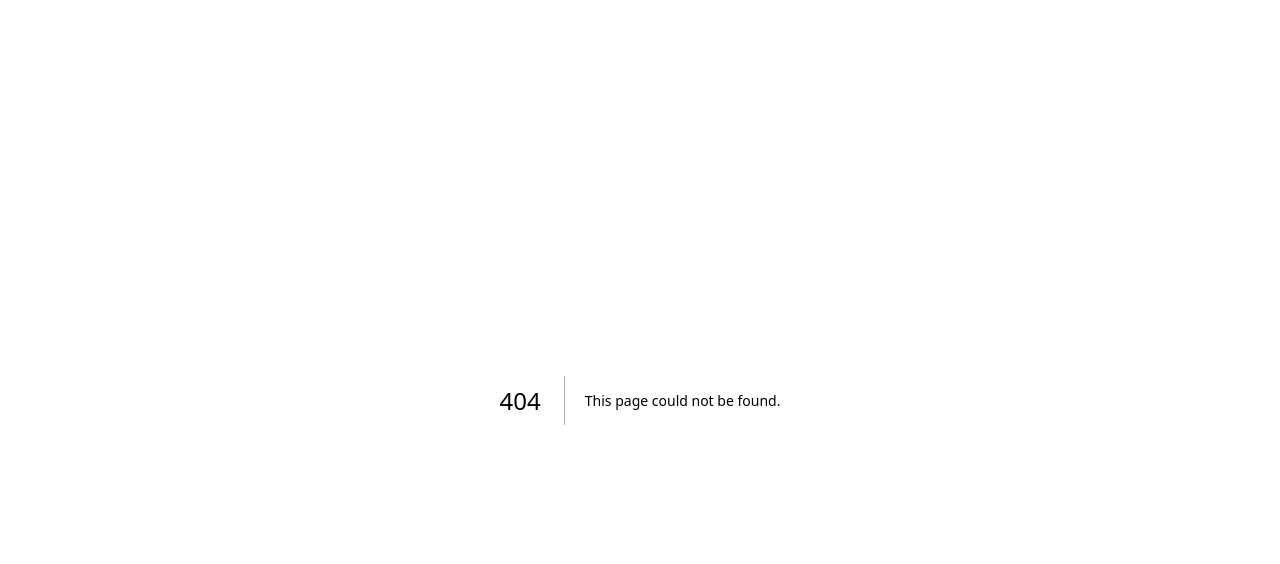
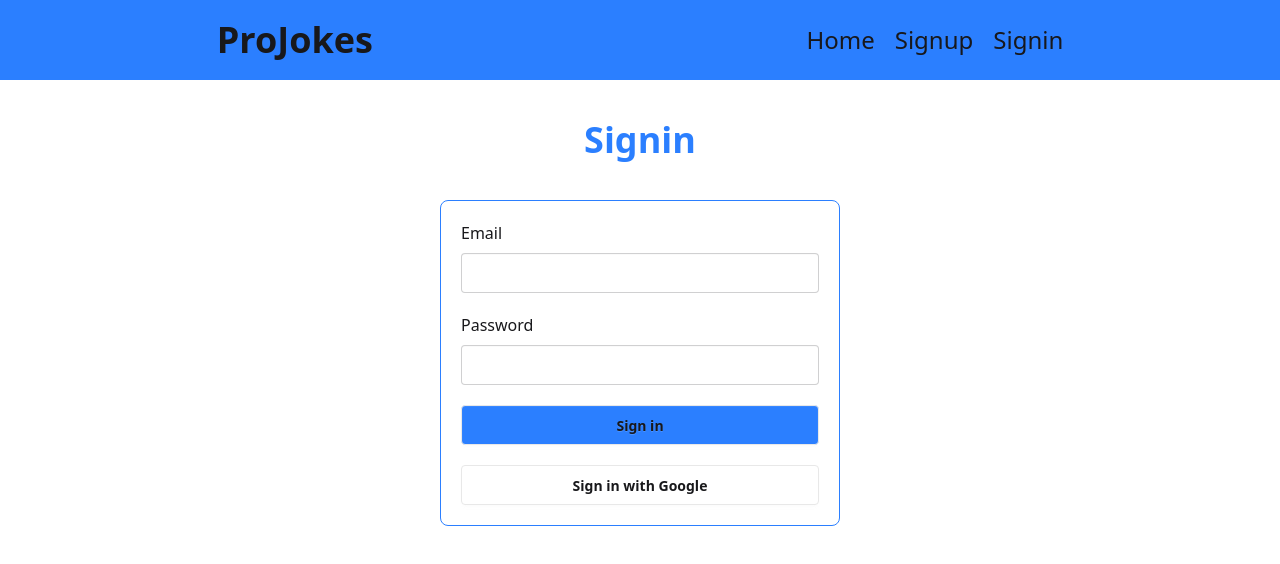
Before and after one commit to Jumanjigobez/Nextjs, a Next.js app in the folder prac_3/: page /signin in a window 1280 px wide. Before the commit this address had no page. Shown: the top 564 px of the page. Built offline with nearby package versions, Linux system fonts and the light colour scheme.

Commit message:
Added nav, signin & states

```diff
--- /dev/null
+++ b/prac_3/app/components/header.tsx
@@ -0,0 +1,35 @@
+
+import Link from "next/link";
+
+const Header = () => {
+  return (
+    <header className=" bg-blue-500 w-screen pt-5 pb-5 flex justify-around items-center lg:flex-row max-[800px]:flex-col">
+        <div className="logo_part">
+            <h1 className="text-4xl font-extrabold">ProJokes</h1>
+        </div>
+        <nav>
+            <ul className="flex items-center justify-center gap-5 text-2xl">
+                <li>
+                    <Link href="/" className="hover:text-gray-700">
+                        Home
+                    </Link>
+                </li>
+
+                 <li>
+                    <Link href="/signup" className="hover:text-gray-700">
+                        Signup
+                    </Link>
+                </li>
+
+                 <li>
+                    <Link href="/signin" className="hover:text-gray-700">
+                        Signin
+                    </Link>
+                </li>
+            </ul>
+        </nav>
+    </header>
+  )
+}
+
+export default Header
--- a/prac_3/app/layout.tsx
+++ b/prac_3/app/layout.tsx
@@ -1,6 +1,7 @@
 import type { Metadata } from "next";
 import { Geist, Geist_Mono } from "next/font/google";
 import "./globals.css";
+import Header from "./components/header";
 
 const geistSans = Geist({
   variable: "--font-geist-sans",
@@ -25,7 +26,8 @@ export default function RootLayout({
   return (
     <html lang="en">
       <body className={`${geistSans.variable} ${geistMono.variable}`}>
-        <main className="flex flex-col items-center h-screen p-10 gap-10">
+        <main className="flex flex-col items-center w-screen p-10 pt-0 gap-10">
+          <Header/>
           {children}
         </main>
 
--- /dev/null
+++ b/prac_3/app/signin/page.tsx
@@ -0,0 +1,46 @@
+"use client";
+import React, { useEffect, useState } from 'react'
+
+const Signin = () => {
+    const [email, setEmail] = useState<String | null>(null),
+          [psk, setPsk] = useState<String | null>(null);
+
+    // useEffect(()=>{
+    //    console.log(email, psk);
+    // },[email, psk])
+
+  return (
+
+    <>
+    <div className="title">
+        <h1 className="text-4xl text-blue-500 font-bold">Signin</h1>
+    </div>
+
+    <div className="form_part card card-border w-100 p-5 border-blue-500">
+        <form className='card flex flex-col gap-5 w-full'>
+
+             <div className="input_group flex flex-col gap-2 w-full">
+                <label htmlFor="email">Email</label>
+                <input type="email" name="email" id="email" required className='input w-full' onChange={(e)=>setEmail(e.target.value)}/>
+            </div>
+
+            <div className="input_group flex flex-col gap-2 w-full">
+                <label htmlFor="psk">Password</label>
+                <input type="password" name="psk" id="psk" required className='input w-full' onChange={(e)=>setPsk(e.target.value)}/>
+            </div>
+
+
+
+            <div className="input_group">
+               <button type="submit" className='btn w-full bg-blue-500 hover:bg-transparent'>Sign in</button>
+            </div>
+        </form>
+        <div className="input_group mt-5">
+            <button className='btn w-full bg-transparent hover:bg-white-500'>Sign in with Google</button>
+        </div>
+    </div>
+    </>
+  )
+}
+
+export default Signin
--- a/prac_3/app/signup/page.tsx
+++ b/prac_3/app/signup/page.tsx
@@ -1,6 +1,13 @@
-import React from 'react'
+"use client";
+import React, { useState } from 'react'
 
 const Signup = () => {
+    const [fname,setFname] = useState<String | null>(null),
+        [email,setEmail] = useState<String | null>(null),
+        [psk,setPsk] = useState<String | null>(null),
+        [cpsk,setCpsk] = useState<String | null>(null);
+
+
   return (
 
     <>
@@ -12,22 +19,22 @@ const Signup = () => {
         <form className='card flex flex-col gap-5 w-full'>
             <div className="input_group flex flex-col gap-2 w-full">
                 <label htmlFor="fname">Full Name</label>
-                <input type="text" name="fname" id="fname" required className='input w-full'/>
+                <input type="text" name="fname" id="fname" required className='input w-full'  onChange={(e)=>setFname(e.target.value)}/>
             </div>
 
              <div className="input_group flex flex-col gap-2 w-full">
                 <label htmlFor="email">Email</label>
-                <input type="email" name="email" id="email" required className='input w-full'/>
+                <input type="email" name="email" id="email" required className='input w-full'  onChange={(e)=>setEmail(e.target.value)}/>
             </div>
 
             <div className="input_group flex flex-col gap-2 w-full">
                 <label htmlFor="psk">Password</label>
-                <input type="password" name="psk" id="psk" required className='input w-full'/>
+                <input type="password" name="psk" id="psk" required className='input w-full'  onChange={(e)=>setPsk(e.target.value)}/>
             </div>
 
             <div className="input_group flex flex-col gap-2 w-full">
                 <label htmlFor="cpsk">Confirm Password</label>
-                <input type="password" name="cpsk" id="cpsk" required className='input w-full'/>
+                <input type="password" name="cpsk" id="cpsk" required className='input w-full'  onChange={(e)=>setCpsk(e.target.value)}/>
             </div>
 
             <div className="input_group">
```
